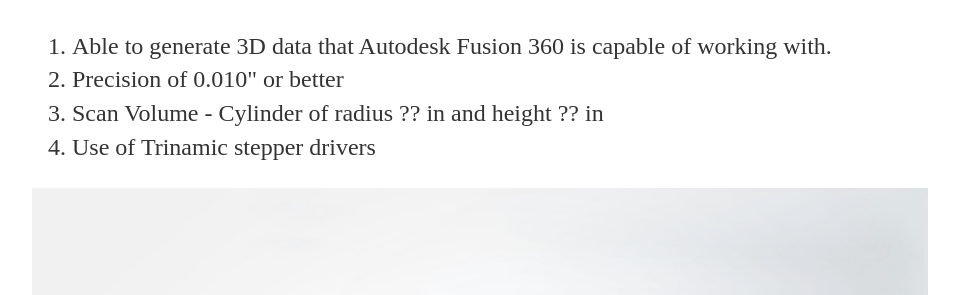
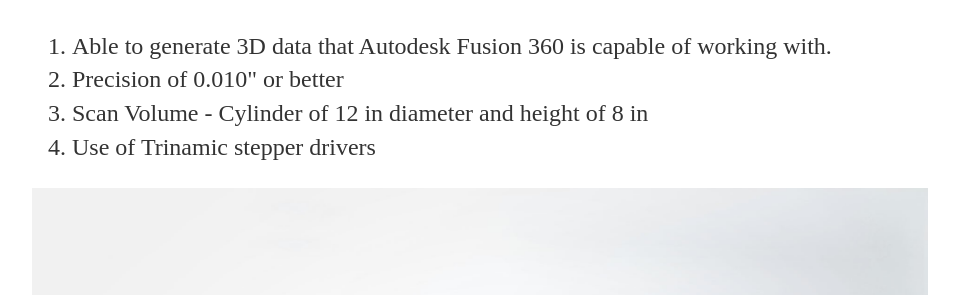
Before and after one commit to pburgeson/pburgeson.github.io, a Jekyll site: the page built from 3dscanner/index.html, in a window 1280 px wide. Shown: the part 546-841 px from the top of the page, without its empty margins (160-1119 px from the left). Built offline with Jekyll 4.4.1, drawn with Linux system fonts in a browser that asks for light colours.

Commit message:
Updating scan size - Closes #11

```diff
--- a/3dscanner/index.html
+++ b/3dscanner/index.html
@@ -17,7 +17,7 @@
 		<ol>
 			<li>Able to generate 3D data that Autodesk Fusion 360 is capable of working with.</li>
 			<li>Precision of 0.010" or better</li>
-			<li>Scan Volume - Cylinder of radius ?? in and height ?? in</li>
+			<li>Scan Volume - Cylinder of 12 in diameter and height of 8 in</li>
 			<li>Use of Trinamic stepper drivers</li>
 		</ol>
 	</p>
```
